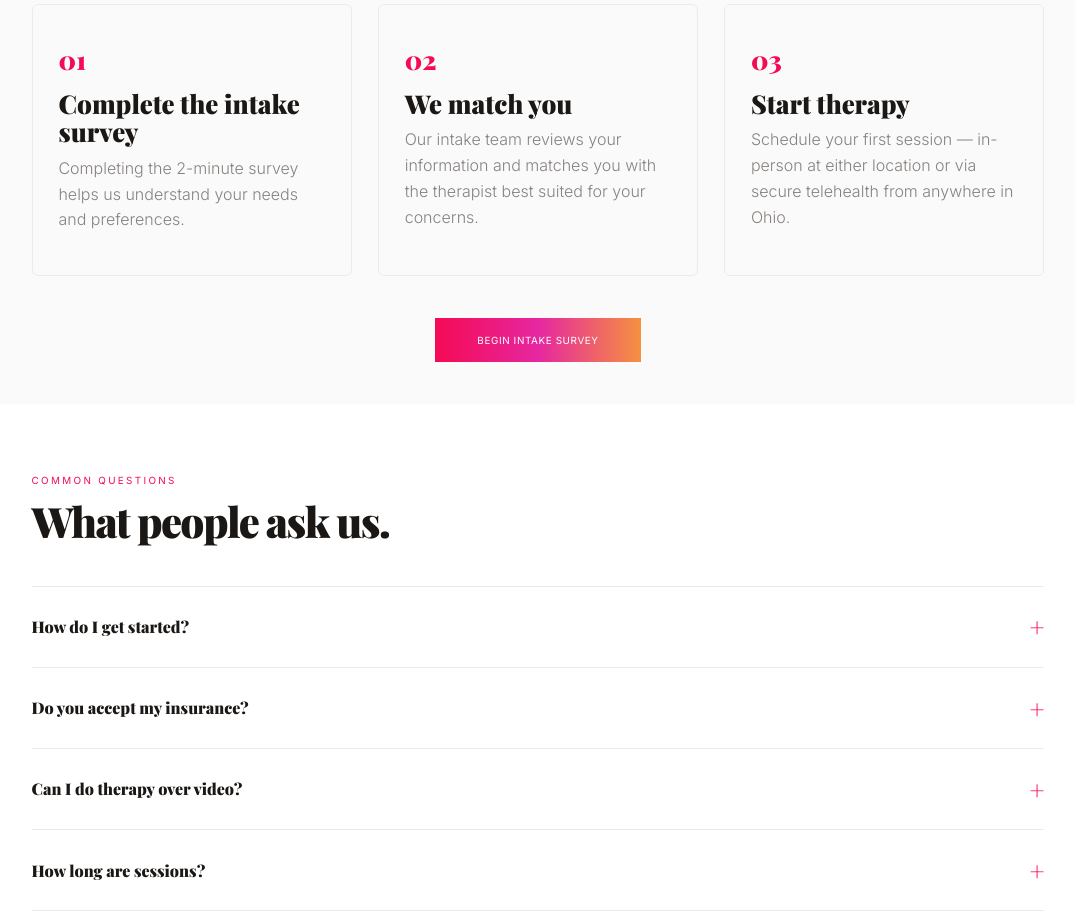
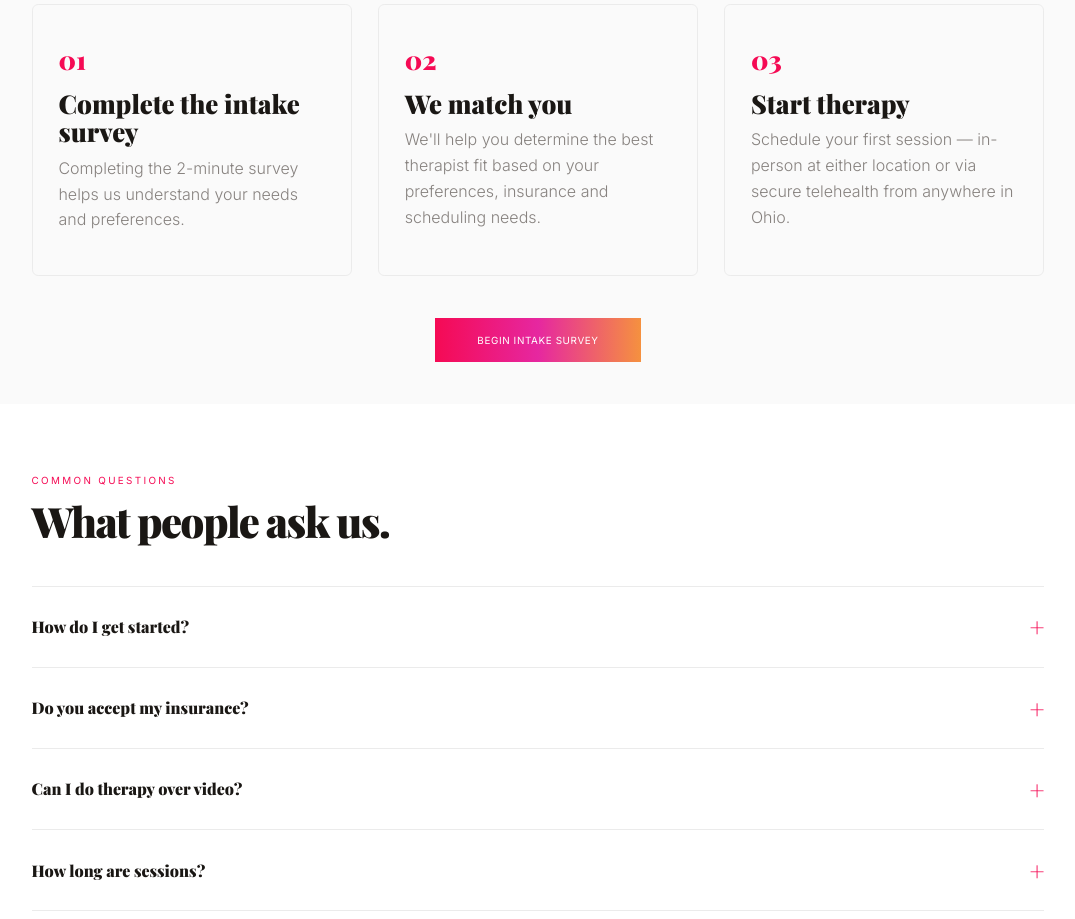
Before and after one commit to JDOG332/nguwellness, a Next.js app: page /contact in a window 1280 px wide. Shown: the part 1640-2559 px from the top of the page, without its empty margins (102-1177 px from the left). Built offline with nearby package versions, Linux system fonts and the light colour scheme; a web font is replaced by a local one.

Commit message:
Update step 2: therapist fit based on preferences, insurance, scheduling

```diff
--- a/app/contact/ContactPage.jsx
+++ b/app/contact/ContactPage.jsx
@@ -555,7 +555,7 @@ export default function ContactPage() {
             <div className="step-card">
               <p className="step-num">02</p>
               <p className="step-title">We match you</p>
-              <p className="step-desc">Our intake team reviews your information and matches you with the therapist best suited for your concerns.</p>
+              <p className="step-desc">We'll help you determine the best therapist fit based on your preferences, insurance and scheduling needs.</p>
             </div>
             <div className="step-card">
               <p className="step-num">03</p>
```
